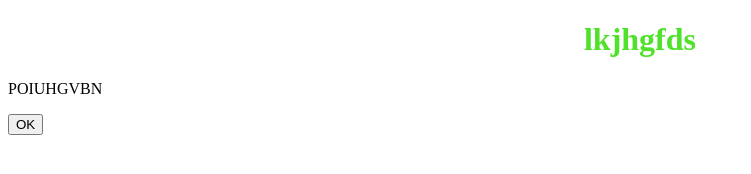
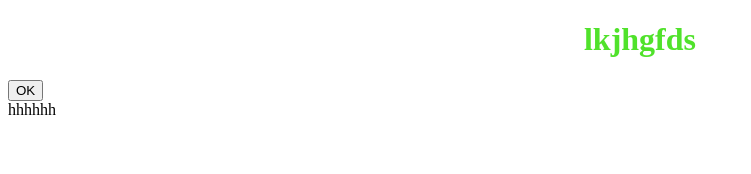
Before and after one commit to sam-mad-damn/project, a plain HTML site: page index.html in a window 1280 px wide. Shown: the whole page, without its empty margins (0-751 px from the left). Drawn offline with Linux system fonts and the light colour scheme.

Commit message:
Update index.html

```diff
--- a/index.html
+++ b/index.html
@@ -9,7 +9,7 @@
 </head>
 <body>
     <h1>lkjhgfds</h1>
-    <p>POIUHGVBN</p>
     <button>OK</button>
+    <div>hhhhhh</div>
 </body>
 </html>
```
